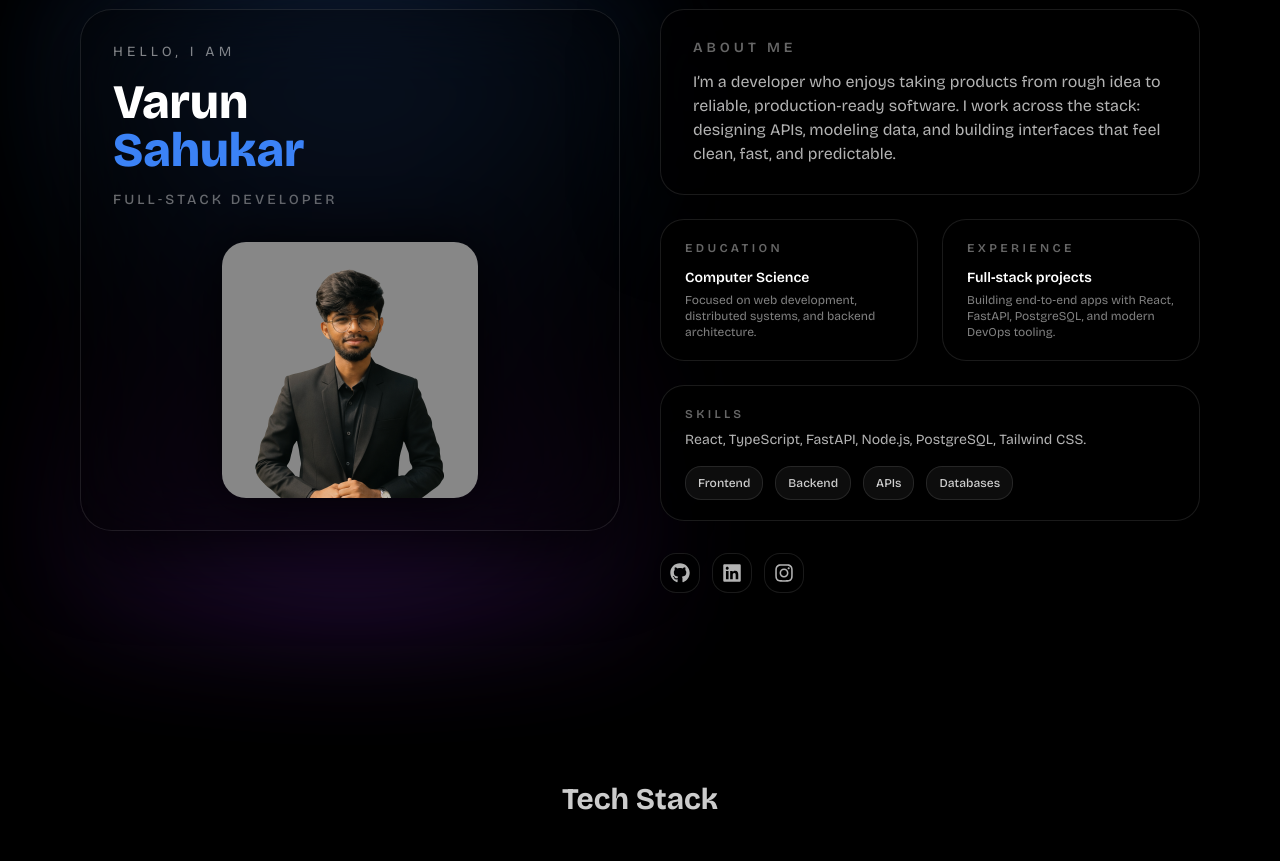
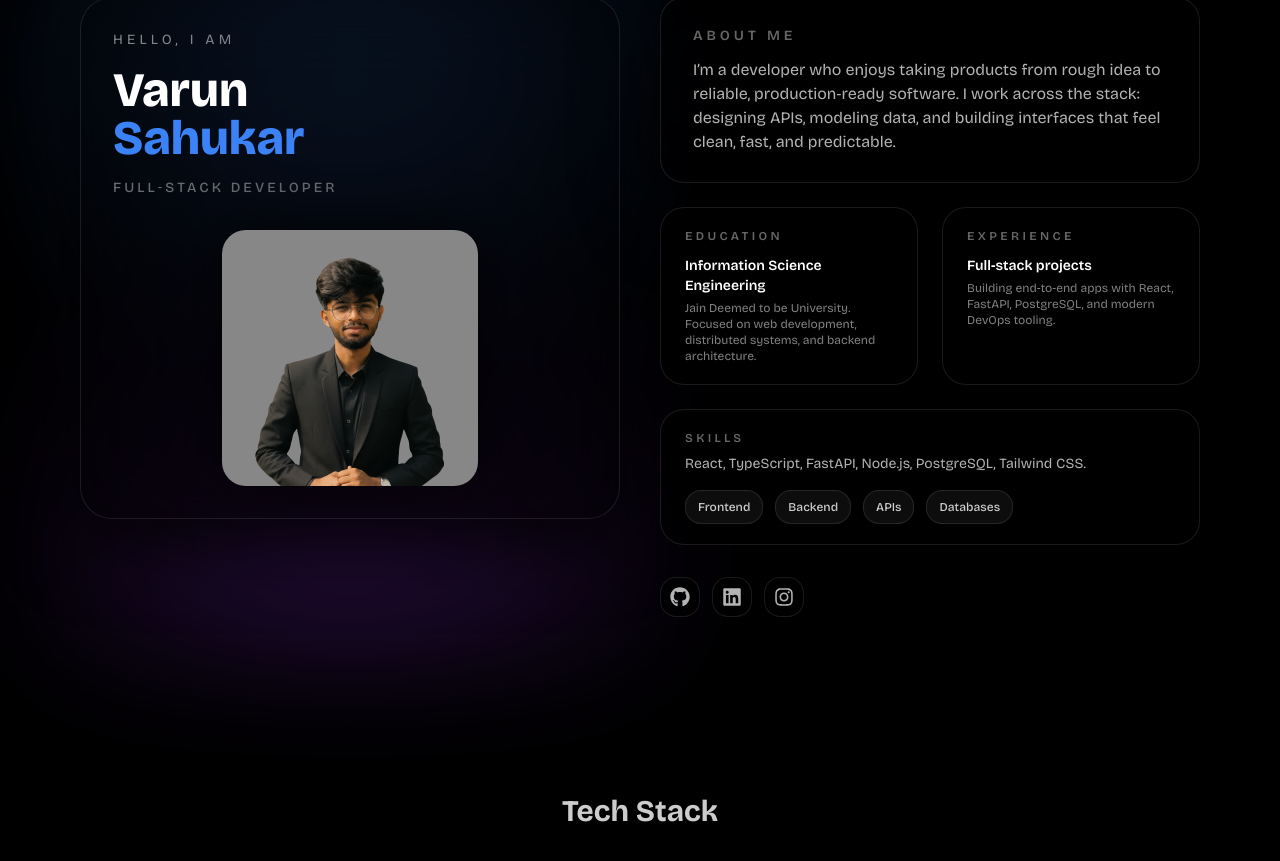
Before and after one commit to varunsahukar/portfoilo, a React (Vite) app: page / in a window 1280 px wide. Shown: the part 1001-1862 px from the top of the page. Built offline with nearby package versions, Linux system fonts and the light colour scheme.

Commit message:
Update education section in About page

```diff
--- a/src/pages/About.jsx
+++ b/src/pages/About.jsx
@@ -54,11 +54,10 @@ export default function About() {
                 Education
               </h3>
               <p className="text-sm text-white font-semibold">
-                Computer Science
+                Information Science Engineering
               </p>
               <p className="text-xs text-white/50 mt-1">
-                Focused on web development, distributed systems, and backend
-                architecture.
+                Jain Deemed to be University. Focused on web development, distributed systems, and backend architecture.
               </p>
             </div>
             <div className="rounded-3xl bg-black/60 border border-white/10 backdrop-blur-2xl px-6 py-5">
```
